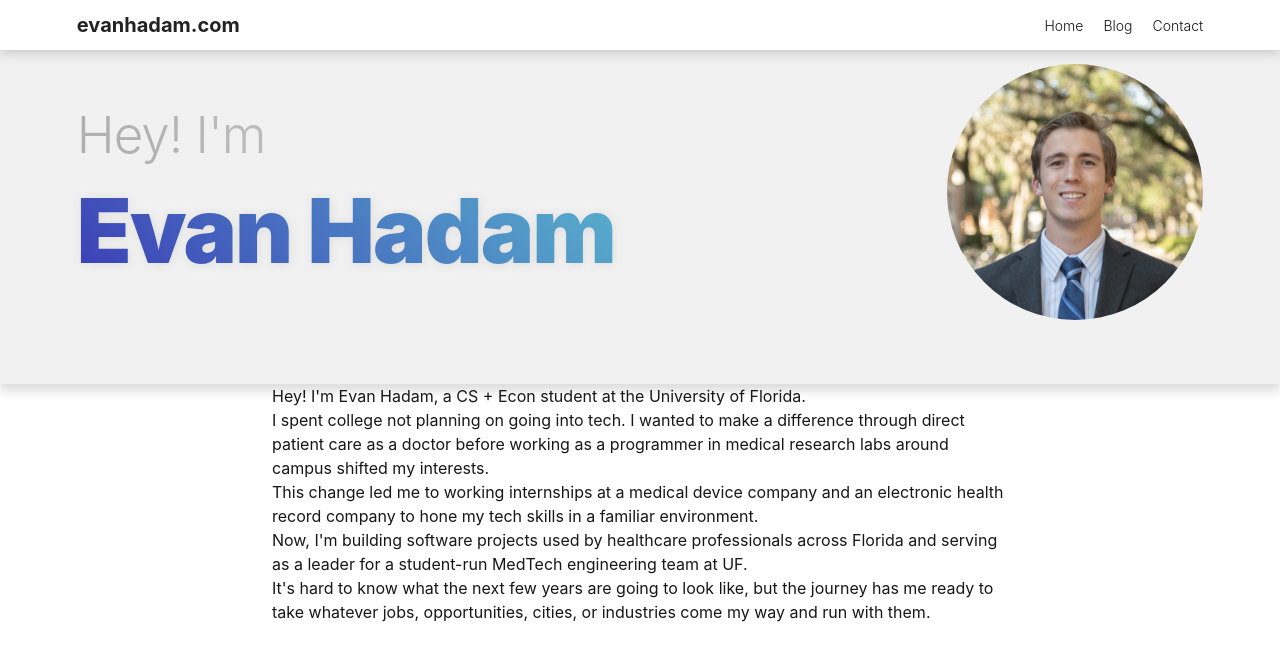
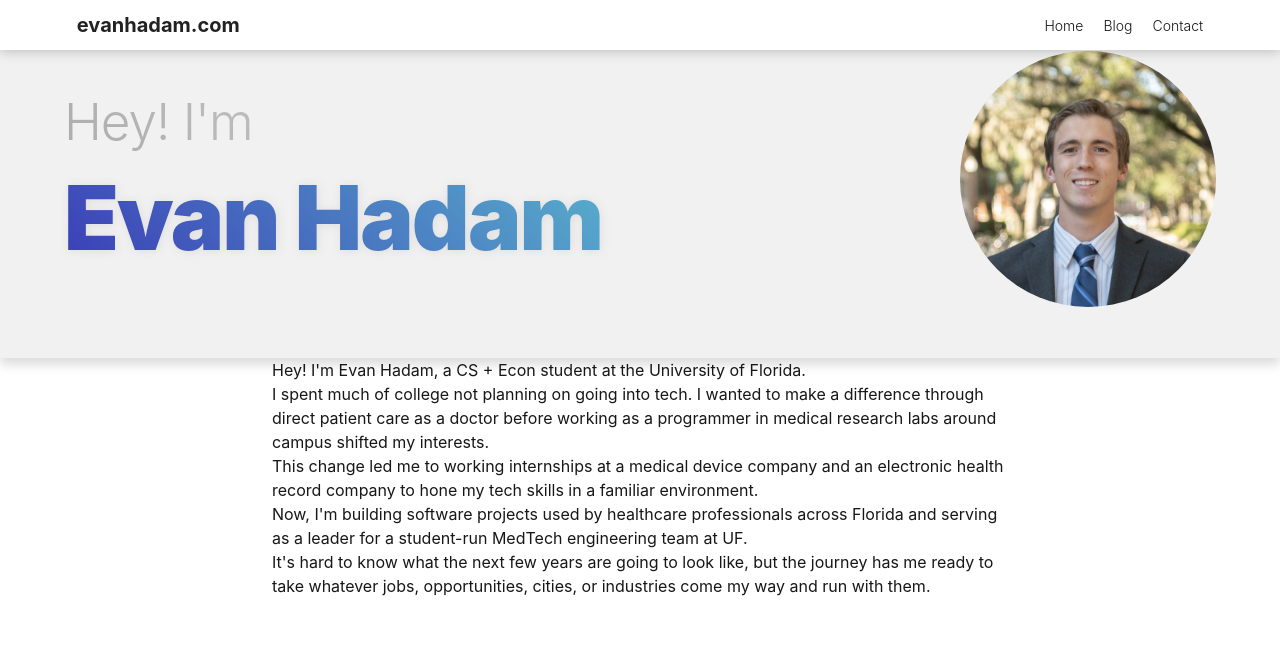
Before and after one commit to evanhadam/personal-website, a Next.js app: page / in a window 1280 px wide. Shown: the top 660 px of the page. Built offline with nearby package versions, Linux system fonts and the light colour scheme.

Commit message:
starting index css

```diff
--- a/pages/index.tsx
+++ b/pages/index.tsx
@@ -19,7 +19,7 @@ export default function Home() {
             Hey! I'm Evan Hadam, a CS + Econ student at the University of Florida.
           </p>
           <p>
-            I spent college not planning on going into tech. I wanted to make a difference through direct patient care
+            I spent much of college not planning on going into tech. I wanted to make a difference through direct patient care
             as a doctor before working as a programmer in medical research labs around campus shifted my interests.
           </p>
           <p>
--- a/styles/HomeHeader.module.css
+++ b/styles/HomeHeader.module.css
@@ -5,7 +5,7 @@
     box-shadow: 0px 7px 10px #ddd;
 
     justify-content: center;
-    padding: 5vw 6vw;
+    padding: 4vw 5vw;
     align-items: center;
 }
 
```
Also changed, not shown: styles/Home.module.css (added, +7 -0 lines).
